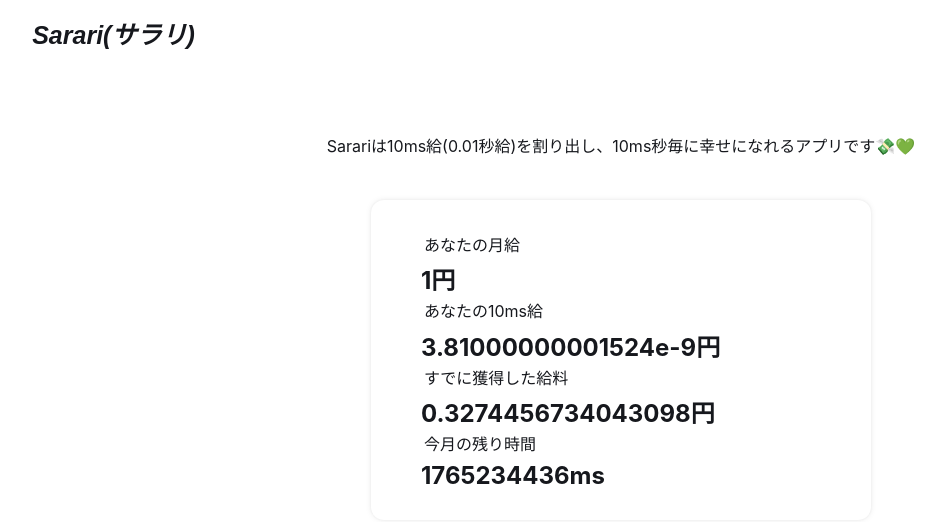
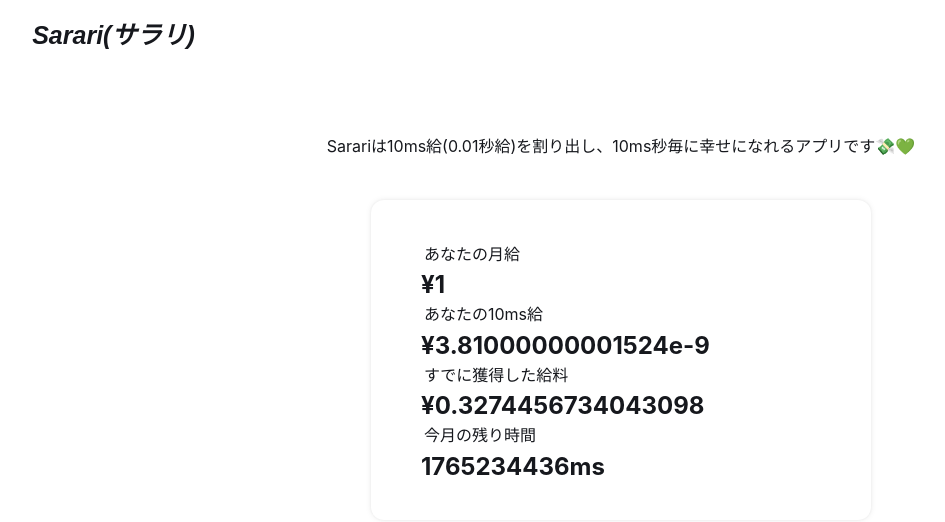
Before and after one commit to go5lab/sarari, a Next.js app: page /1 in a window 1280 px wide. Shown: the top 522 px of the page, without its empty margins (19-964 px from the left). Built offline with nearby package versions, Linux system fonts and the light colour scheme.

Commit message:
change: ¥

```diff
--- a/src/pages/[salary].tsx
+++ b/src/pages/[salary].tsx
@@ -68,11 +68,11 @@
                 <div className={styles.input_box}>
                 <div className={styles.input_wrap}>
                     <p>あなたの月給</p>
-                    <h2>{salary}円</h2>
+                    <h2>¥{salary}</h2>
                     <p>あなたの10ms給</p>
-                    <h2>{ms_salary * 10}円</h2>
+                    <h2>¥{ms_salary * 10}</h2>
                     <p>すでに獲得した給料</p>
-                    <h2>{sudeni}円</h2>
+                    <h2>¥{sudeni}</h2>
                     <p>今月の残り時間</p>
                     <h2>{progress_month}ms</h2>
                 </div>
```
